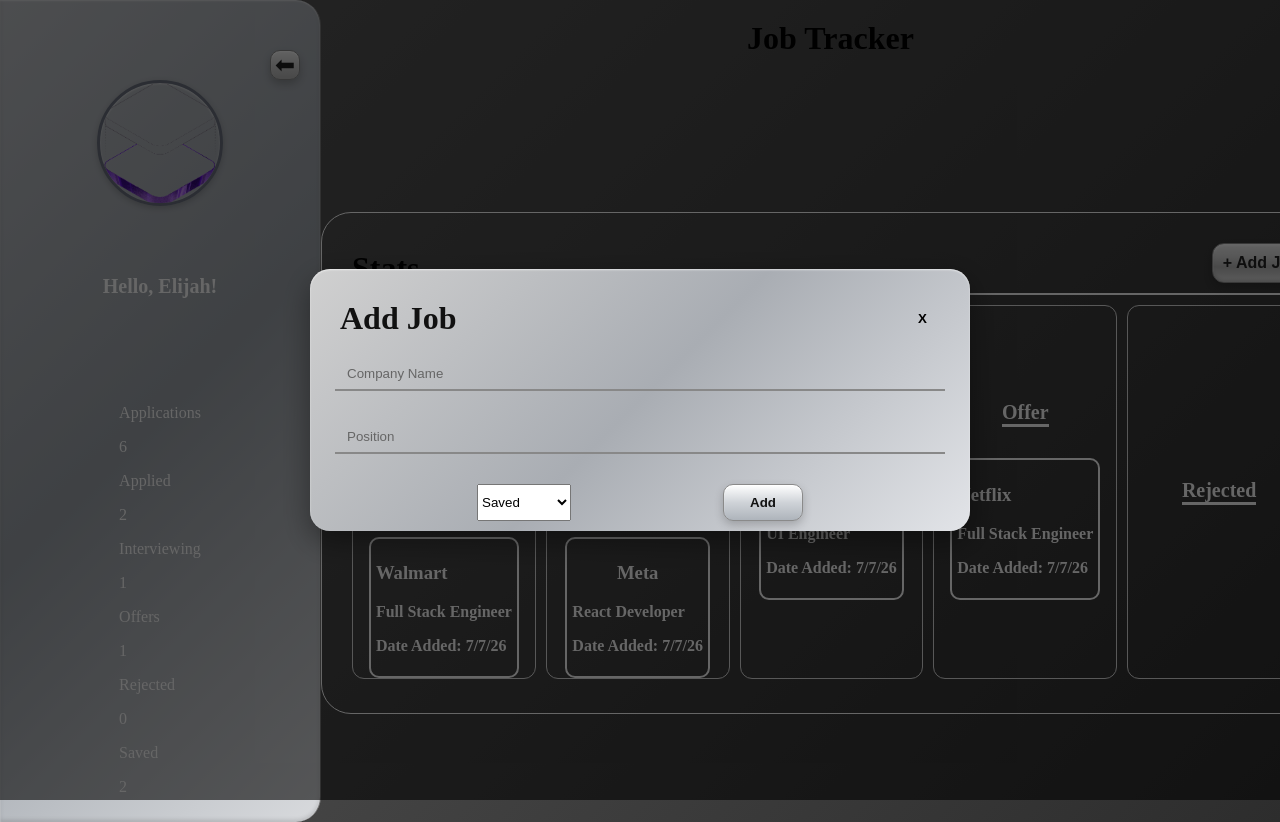
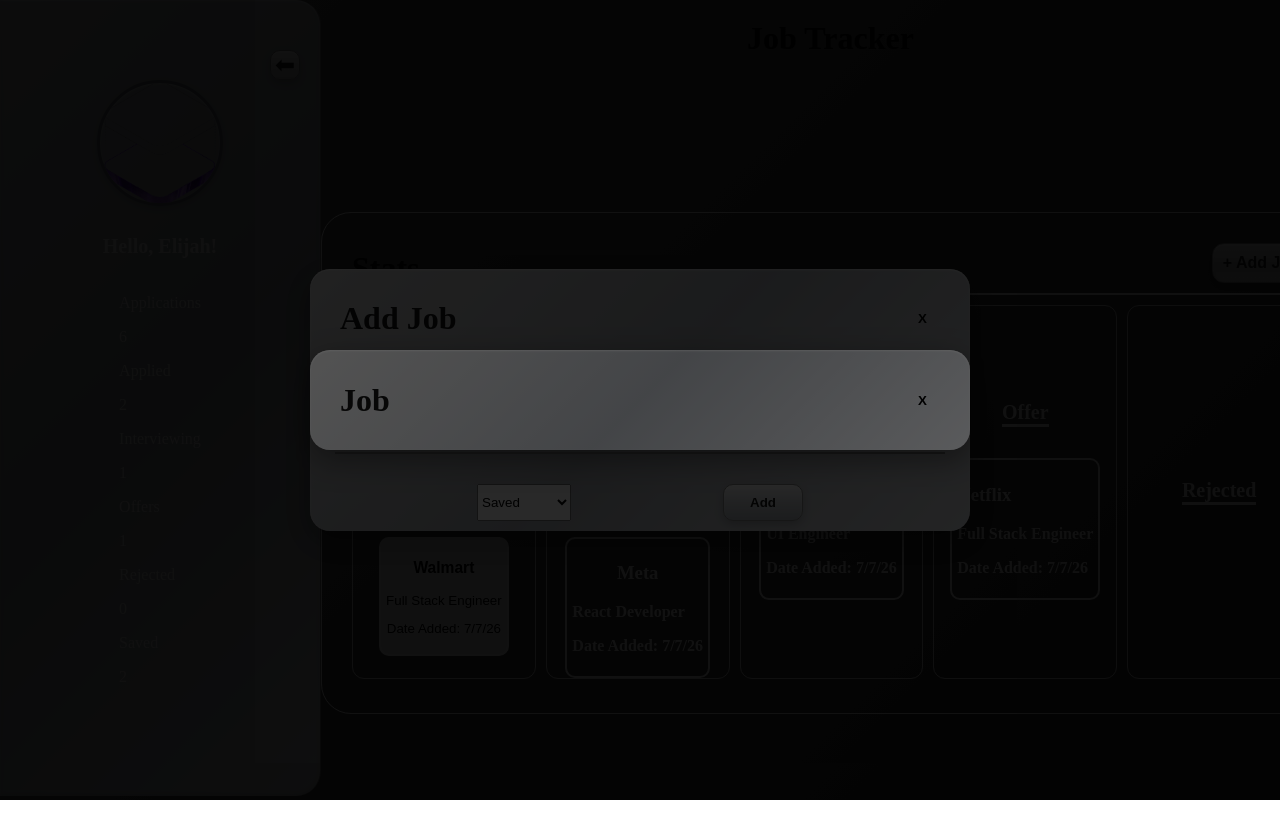
Before and after one commit to ElijahSWilliams/jobTracker, a React (Vite) app: page / in a window 1280 px wide. Both pictures are taken after a click on the button "+ Add Job". After the commit the page ends 800 px from the top, so only its background shows below. Built offline with nearby package versions, Linux system fonts and the light colour scheme.

Commit message:
Refractoring Code to allow reuseable modals

```diff
--- a/src/App.tsx
+++ b/src/App.tsx
@@ -4,15 +4,18 @@ import './App.css'
 import Header from './Header/Header'
 import Main from './Main/Main'
 import Profile from './Profile/Profile'
-import AddJobModal from './addJobModal/AddJobModal'
+import AddJobModal from './addJobModal/AddJob'
 import profileImage from "./assets/hero.png"
 import { Routes, Route } from 'react-router-dom'
 import { initialJobs, type Jobs } from './Data/jobs'
+import Modal from './Modal/Modal';
+import JobModal from './JobModal/JobModal'
 
 function App() {
   const [sidebarOpen, setSideBarOpen] = useState(true);
   const [isModalOpen, setIsModalOpen] = useState(false);
   const [jobs, setJobs] = useState<Jobs[]>(initialJobs);
+  const [isOpen, setIsOpen] = useState(false)
 
 
   const addJob = (job: Jobs) => {
@@ -88,6 +91,9 @@ function App() {
 
       {/* Conditional Rendering */}
       {isModalOpen && (<AddJobModal toggleModalClose={toggleModalClose} addJob={addJob} />)}
+      {isModalOpen && (<Modal onClose={toggleModalClose} title='Job'>
+        <JobModal jobs={initialJobs} />
+      </Modal>)}
     </div>
 
 
--- /dev/null
+++ b/src/JobModal/JobModal.css
@@ -0,0 +1,41 @@
+.modal__container {
+    position: fixed;
+    top: 0;
+    left: 0;
+
+    width: 100vw;
+    height: 100vh;
+
+    background: rgba(0, 0, 0, 0.6);
+
+    display: flex;
+    align-items: center;
+    justify-content: center;
+
+    z-index: 9999;
+
+}
+
+.modal {
+background-color: white;
+border-radius: 20px;
+
+width: 50%;
+
+padding: 10px;
+
+background: linear-gradient(
+    135deg,
+    #d0d0d0,
+    #a9adb3,
+    #e2e4e8
+  );
+
+box-shadow:
+  0 10px 30px rgba(0, 0, 0, 0.4),
+  inset 0 1px 2px rgba(255, 255, 255, 0.6);
+
+color: #111;
+
+animation: modalPop 0.2s ease;
+}
--- /dev/null
+++ b/src/JobModal/JobModal.tsx
@@ -0,0 +1,16 @@
+import type { Jobs } from "../Data/jobs";
+import { initialJobs } from "../Data/jobs";
+import "./JobModal.css";
+
+
+type JobModalProps = {
+    jobs: Jobs[];// pass in jobs
+};
+
+export default function JobModal({ jobs }: JobModalProps) {
+    return (
+        <div className="modal__container">
+            <h1 className="modal__title">{jobs.company}</h1>
+        </div>
+    );
+}
--- a/src/Main/Main.css
+++ b/src/Main/Main.css
@@ -103,9 +103,9 @@ margin: 0;
     font-weight: bold;
     color: white;
 
-    max-height: 600px;
+   /*  max-height: 600px; */
 
-    overflow-y: auto;
+    /* overflow-y: auto; */
 }
 
 .main__box_header {
--- a/src/Main/Main.tsx
+++ b/src/Main/Main.tsx
@@ -32,11 +32,11 @@ function Main({ toggleModalOpen, jobs }: MainProps) {
                     <h2 className="main__box_header">Saved</h2>
 
                     {savedJobs.map(job => (
-                        <div key={job.id} className="main__box-card">
+                        <button key={job.id} className="main__box-card" onClick={toggleModalOpen}>
                             <h3> {job.company}</h3>
                             <p className="main__box-card-title">{job.position}</p>
                             <p className="main__box-card-date">Date Added: {job.dateAdded}</p>
-                        </div>
+                        </button>
                     ))}
                 </div>
 
--- /dev/null
+++ b/src/Modal/Modal.css
@@ -0,0 +1,72 @@
+.modal__container {
+    position: fixed;
+    top: 0;
+    left: 0;
+
+    width: 100vw;
+    height: 100vh;
+
+    background: rgba(0, 0, 0, 0.6);
+
+    display: flex;
+    align-items: center;
+    justify-content: center;
+
+    z-index: 9999;
+
+}
+
+.modal {
+    background-color: white;
+    border-radius: 20px;
+
+    width: 50%;
+
+    padding: 10px;
+
+    background: linear-gradient(
+        135deg,
+        #d0d0d0,
+        #a9adb3,
+        #e2e4e8
+      );
+
+    box-shadow:
+      0 10px 30px rgba(0, 0, 0, 0.4),
+      inset 0 1px 2px rgba(255, 255, 255, 0.6);
+
+    color: #111;
+
+    animation: modalPop 0.2s ease;
+    }
+
+
+.modal__header {
+    display: flex;
+    justify-content: space-between;
+    align-items: center;
+
+    padding: 0px 10px;
+}
+
+.modal__close {
+    background: transparent;
+    width: 55px;
+    height: 55px;
+    font-weight: bold;
+    border: none;
+}
+
+
+/* ANIMATIONS */
+@keyframes modalPop {
+    from {
+        transform: scale(0.9);
+        opacity: 0;
+    }
+    to {
+        transform: scale(1);
+        opacity: 1;
+    }
+
+}
--- /dev/null
+++ b/src/Modal/Modal.tsx
@@ -0,0 +1,21 @@
+import "./Modal.css";
+
+type ModalProps = {
+    title: string; //modal Name
+    onClose: () => void;
+    children: React.ReactNode;
+};
+
+export default function Modal({ title, onClose, children }: ModalProps) {
+    return (
+        <div className="modal__container" onClick={onClose}> {/* Modal Backdrop */}
+            <div className="modal" onClick={(e) => e.stopPropagation()}> {/* Modal */}
+                <div className="modal__header"> {/* Holds Title and Close Button */}
+                    <h1 className="modal__title">{title}</h1>
+                    <button className="modal__close" onClick={onClose}> X </button>
+                </div>
+                {children}
+            </div>
+        </div>
+    );
+}
--- a/src/Profile/Profile.css
+++ b/src/Profile/Profile.css
@@ -1,6 +1,6 @@
 .profile {
   width: 300px;
-  /* height: 100vh; */
+  height: 97vh;
   padding: 10px;
 
   background: linear-gradient(
@@ -116,7 +116,7 @@
     inset 0 1px 2px rgba(255, 255, 255, 0.5);
 
     margin-top: 70px;
-  margin-bottom: 65px;
+  margin-bottom: 25px;
 }
 
 .profile__image:hover {
@@ -128,7 +128,7 @@
     font-size: 20px;
     font-weight: 600;
 
-    margin: 0 0 90px 0;
+    margin: 0 0 20px 0;
 
    /*  color: #111827; */
    color: white;
--- a/src/addJobModal/AddJobModal.tsx
+++ b/src/addJobModal/AddJob.tsx
@@ -1,4 +1,4 @@
-import "./AddJobModal.css";
+import "./AddJob.css";
 import type { Jobs, JobForm } from "../Data/jobs";
 import { useState } from "react";
 
```
Also changed, not shown: src/addJobModal/AddJob.css (renamed from src/addJobModal/AddJobModal.css).
